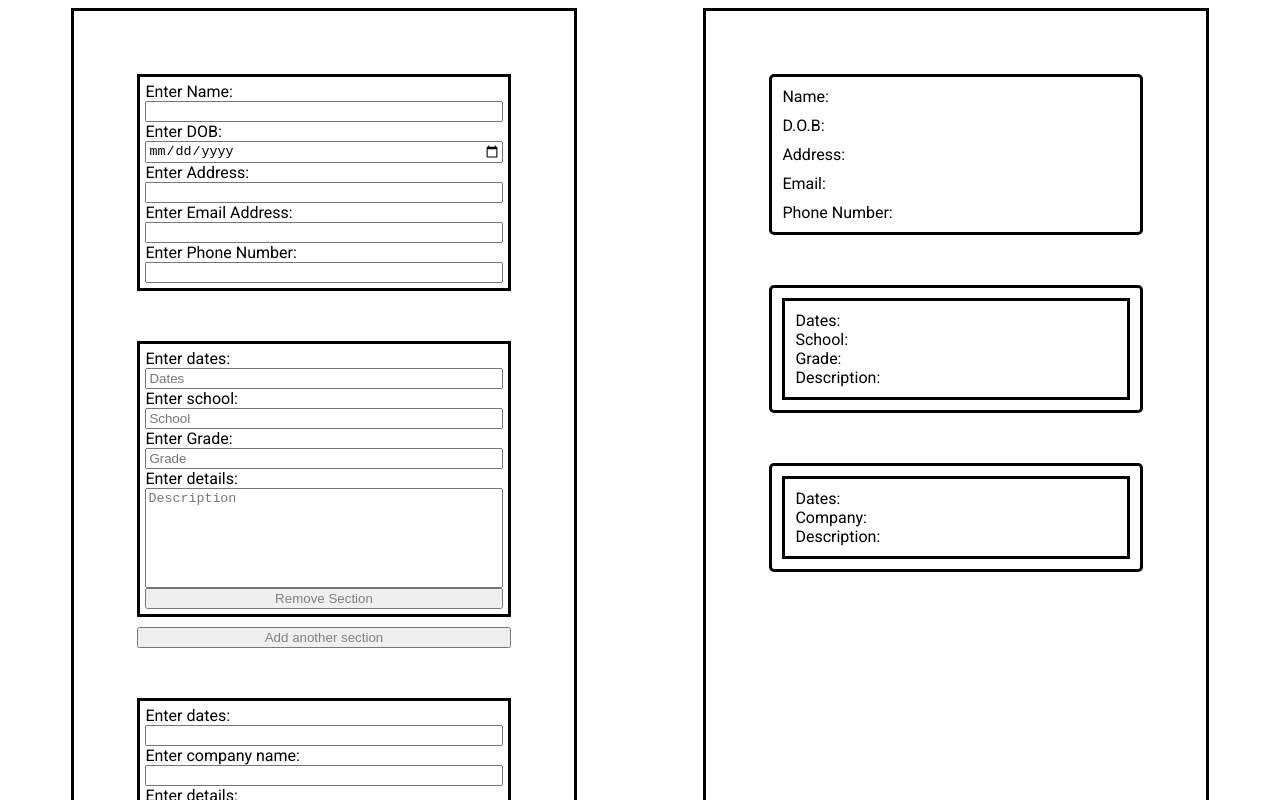
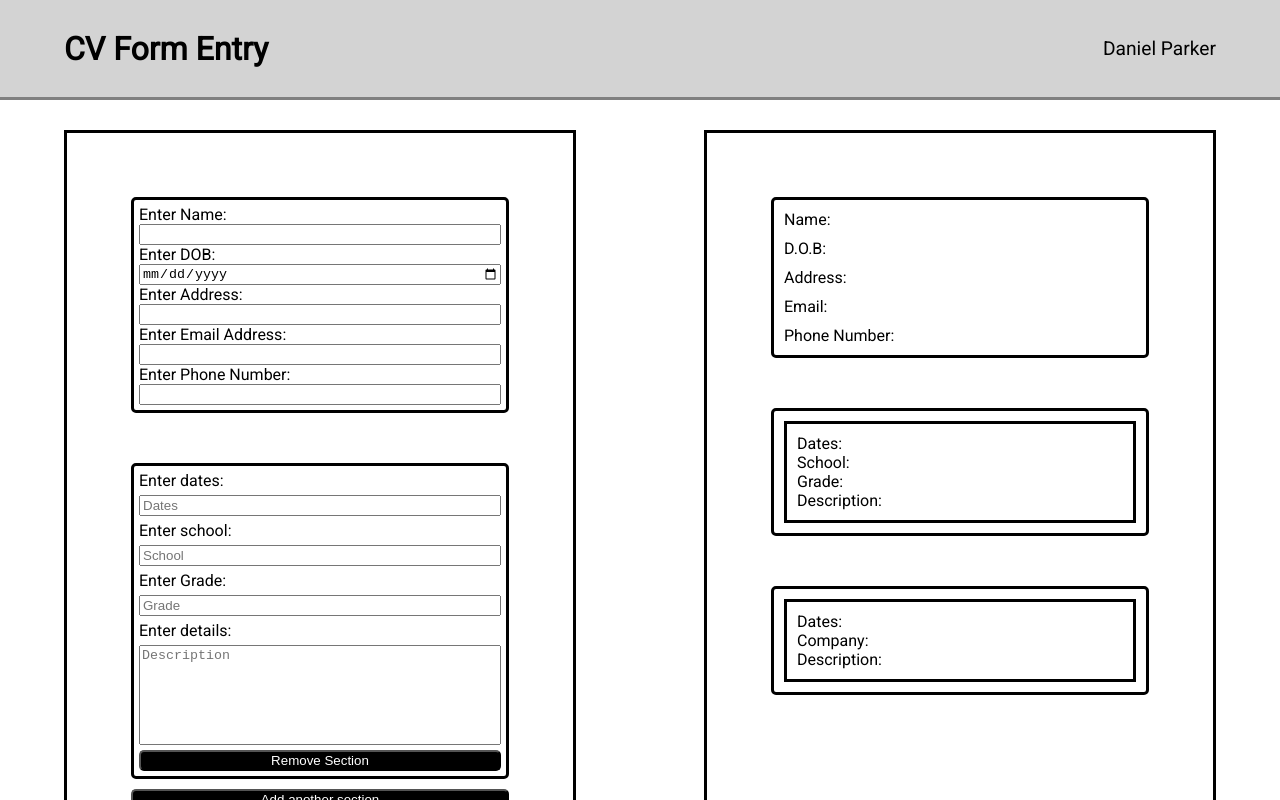
Before and after one commit to dunsd/cv-project, a React (Create React App) app: page / in a window 1280 px wide. Shown: the top 800 px of the page. Built offline with nearby package versions, Linux system fonts and the light colour scheme.

Commit message:
Merge css files with common uses

```diff
--- a/src/App.css
+++ b/src/App.css
@@ -1,7 +1,14 @@
 * {box-sizing:border-box;}
+
+html, body {
+    height: 100%;
+    margin: 0;
+}
 
 #root {
     font-family: 'Roboto', sans-serif;
+
+
 }
 
 .mainSection {
@@ -29,5 +36,9 @@
 }
 
 button {
-    color: grey;
+    background-color: black;
+    color: white;
+    width: 100%;
+    font-weight: 500;
+    border-radius: 5px;
 }
--- a/src/App.js
+++ b/src/App.js
@@ -5,6 +5,7 @@ import EducationForm from './components/EducationForm';
 import WorkForm from './components/WorkForm';
 import EducationDisplay from './components/EducationDisplay';
 import WorkDisplay from './components/WorkDisplay';
+import Header from './components/Header';
 import { useState } from 'react';
 
 
@@ -70,6 +71,7 @@ const App = () => {
 
   return (
     <div>
+      <Header/>
       <div className='mainSection'>
         <div className='forms'>
           <UserForm
--- a/src/components/EducationForm.js
+++ b/src/components/EducationForm.js
@@ -1,5 +1,5 @@
 import React from "react";
-import './css/EducationForm.css'
+import './css/Forms.css'
 
 const EducationForm = ({eduInputs, onEduChange, removeEdu, addEduSection}) => {
 
--- /dev/null
+++ b/src/components/Header.js
@@ -0,0 +1,13 @@
+import React from "react";
+import './css/Header.css';
+
+const Header = () => {
+
+    return (
+        <div className="header">
+            <div className="title">CV Form Entry</div>
+            <div className="name">Daniel Parker</div>
+        </div>
+    )
+}
+export default Header;
--- a/src/components/UserForm.js
+++ b/src/components/UserForm.js
@@ -1,5 +1,5 @@
 import React from "react";
-import './css/UserForm.css';
+import './css/Forms.css';
 
 
 const UserForm = ({userInfo, onUserChange}) => {
--- a/src/components/WorkForm.js
+++ b/src/components/WorkForm.js
@@ -1,5 +1,5 @@
 import React from "react";
-import './css/WorkForm.css';
+import './css/Forms.css';
 
 const WorkForm = ({workInputs, onWorkChange, removeWork, addWorkSection}) => {
 
--- a/src/components/css/EducationForm.css
+++ b/src/components/css/Forms.css
@@ -1,4 +1,4 @@
-.eduForm {
+.eduForm, .workForm {
     display: flex;
     flex-direction: column;
     gap: 10px;
@@ -9,7 +9,8 @@
     flex-direction: column;
     border: solid black;
     padding: 5px;
-
+    border-radius: 5px;
+    gap: 5px;
 }
 
 #descInput {
@@ -17,3 +18,11 @@
     resize: none;
     overflow: auto;
 }
+
+.userForm {
+    display: flex;
+    flex-direction: column;
+    border: solid black;
+    padding: 5px;
+    border-radius: 5px;
+}
--- /dev/null
+++ b/src/components/css/Header.css
@@ -0,0 +1,21 @@
+.header {
+    display: flex;
+    justify-content: space-between;
+    align-items: center;
+    height: 100px;
+    border-bottom: solid grey;
+    background-color: lightgrey;
+    margin-bottom: 30px;
+    padding-left: 5%;
+    padding-right: 5%;
+}
+
+.title {
+    font-size: 2em;
+    font-weight: bold;
+}
+
+.name {
+    font-size: 1.2em;
+    font-weight: 500;
+}
```
